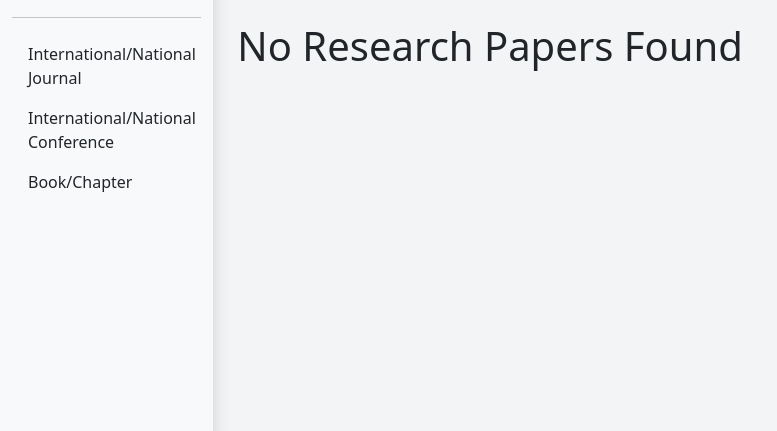
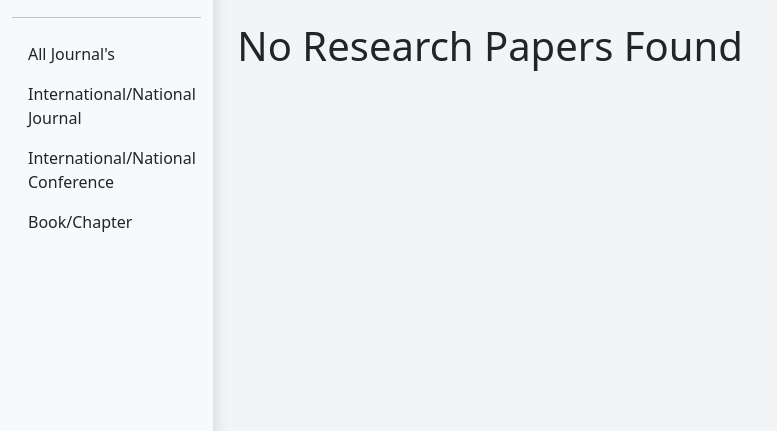
Before and after one commit to Jasmeet1001/django-portal-mriirs, a Django app: template dashboard/templates/dashboard/inc.html in a window 1280 px wide. Shown: the part 72-503 px from the top of the page, without its empty margins (0-777 px from the left). Run offline with Django 4.2, Linux system fonts and the light colour scheme; the template is opened without the code that fills it, so the values that code supplies are empty; parts of the project's set-up code (start-up, migrations or seed data) failed here and were passed over.

Commit message:
filtered table added

```diff
--- a/dashboard/templates/dashboard/base.html
+++ b/dashboard/templates/dashboard/base.html
@@ -25,38 +25,28 @@
                     </a>
                     <hr>
                     <ul class="nav nav-pills flex-column mb-auto">
-                        <li>
-                            <a href="#" class="nav-link link-dark">
+                        <li class="nav-item">
+                            <a href="{% url 'dashboard-home' %}" class="nav-link link-dark">
+                                All Journal's
+                            </a>
+                        </li>
+                        <li class="nav-item">
+                            <a href="{% url 'dashboard-inj' %}" class="nav-link link-dark">
                                 International/National Journal
                             </a>
                         </li>
                         <li class="nav-item">
-                            <a href="#" class="nav-link link-dark">
+                            <a href="{% url 'dashboard-inc' %}" class="nav-link link-dark">
                             <!-- <a href="#" class="nav-link active" aria-current="page"> -->
                                 International/National Conference
                             </a>
                         </li>
                         <li class="nav-item">
-                            <a href="#" class="nav-link link-dark">
+                            <a href="{% url 'dashboard-bkch' %}" class="nav-link link-dark">
                             <!-- <a href="#" class="nav-link active" aria-current="page"> -->
                                 Book/Chapter
                             </a>
                         </li>
-                        <!-- <li>
-                        <a href="#" class="nav-link link-dark">
-                            Dummy
-                        </a>
-                        </li>
-                        <li>
-                        <a href="#" class="nav-link link-dark">
-                            Dummy
-                        </a>
-                        </li>
-                        <li>
-                        <a href="#" class="nav-link link-dark">
-                            Dummy
-                        </a>
-                        </li> -->
                     </ul>
                     <div class="b-example-vr"></div>
                 </div>
--- a/dashboard/templates/dashboard/bkch.html
+++ b/dashboard/templates/dashboard/bkch.html
@@ -101,6 +101,8 @@
         </div>
     </div>
 </div>
+{% elif paper_count == 0 %}
+    <h3 class="display-6 text-left pb-5">No Research Papers Found</h3>
 {% else %}
     <h3 class="display-6 text-left pb-5">No Research Papers Found</h3>
 {% endif %}
--- a/dashboard/templates/dashboard/inc.html
+++ b/dashboard/templates/dashboard/inc.html
@@ -40,7 +40,7 @@
                 <td>{{ paper.title_of_paper }}</td>
                 <td>{{ paper.dept }}</td>
                 <!-- <td>{{ paper.name_of_journal }}</td> -->
-                <td>{{ paper.conference }}</td>
+                <td>{{ paper.name_of_conference }}</td>
                 <!-- <td>{{ paper.title_of_book }}</td> -->
                 <!-- <td>{{ paper.title_of_chapter }}</td> -->
                 <td>{{ paper.student }}</td>
@@ -101,6 +101,8 @@
         </div>
     </div>
 </div>
+{% elif paper_count == 0 %}
+    <h3 class="display-6 text-left pb-5">No Research Papers Found</h3>
 {% else %}
     <h3 class="display-6 text-left pb-5">No Research Papers Found</h3>
 {% endif %}
--- a/dashboard/templates/dashboard/inj.html
+++ b/dashboard/templates/dashboard/inj.html
@@ -101,6 +101,8 @@
         </div>
     </div>
 </div>
+{% elif paper_count == 0 %}
+    <h3 class="display-6 text-left pb-5">No Research Papers Found</h3>
 {% else %}
     <h3 class="display-6 text-left pb-5">No Research Papers Found</h3>
 {% endif %}
--- a/dashboard/urls.py
+++ b/dashboard/urls.py
@@ -6,9 +6,9 @@ from django.conf.urls.static import static
 
 urlpatterns = [
     path('', views.homepage, name='dashboard-home'),
-    # path('inj/', views.inj_view, name='dashboard-inj'),
-    # path('inc/', views.inc_view, name='dashboard-inc'),
-    # path('bkch/', views.book_chapter_view, name='dashboard-bkch'),
+    path('inj/', views.inj_view, name='dashboard-inj'),
+    path('inc/', views.inc_view, name='dashboard-inc'),
+    path('bkch/', views.book_chapter_view, name='dashboard-bkch'),
     path('paper/new/', views.add_new, name='dashboard-addpaper'),
     path('paper/<int:pk>/edit/', UpdatePaperView.as_view(), name='dashboard-edit'),
     path('paper/export', views.export_data, name='dashboard-export'),
```
